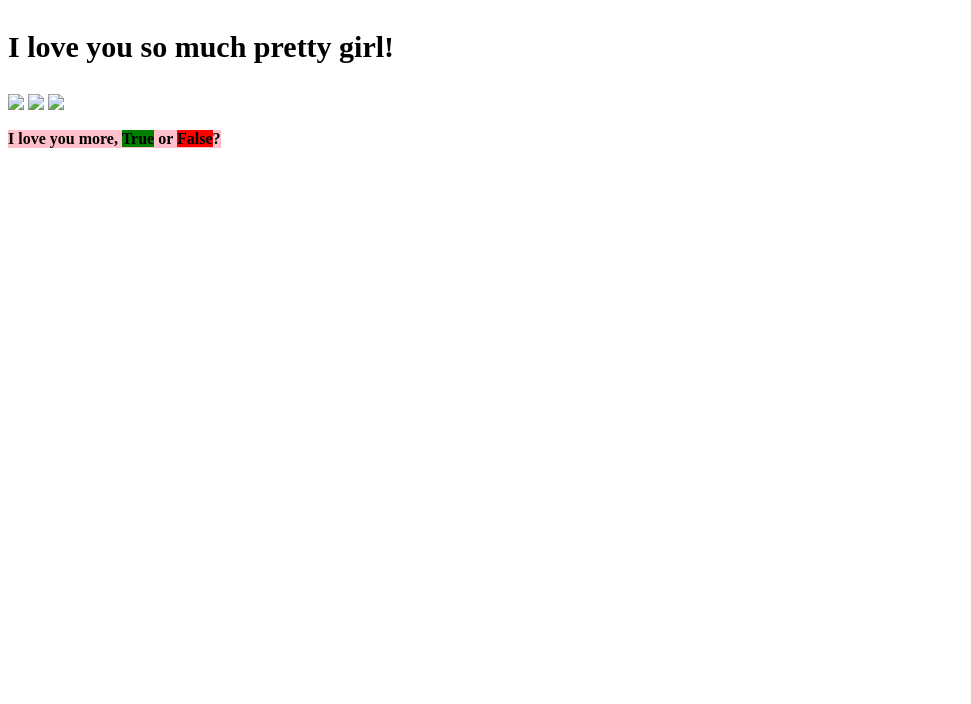
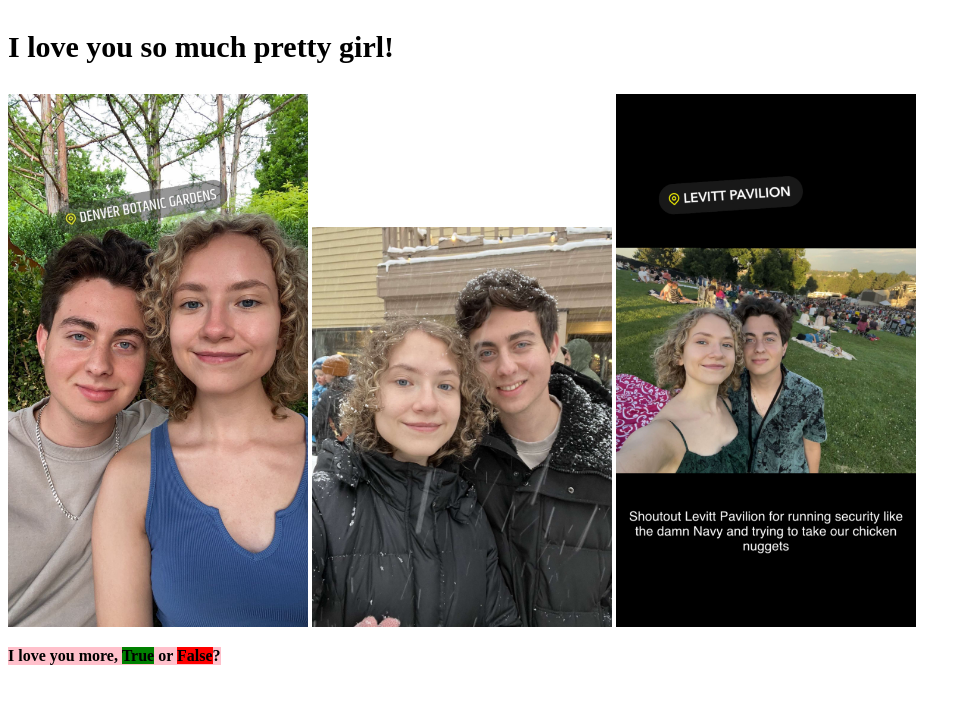
Before and after one commit to KSanchez623/KSanchez623.github.io, a plain HTML site: page index.html in a window 1280 px wide. Shown: the whole page, without its empty margins (0-971 px from the left). Drawn offline with Linux system fonts and the light colour scheme.

Commit message:
Update index.html

```diff
--- a/index.html
+++ b/index.html
@@ -12,9 +12,9 @@
   <body>
     <p class = "first_note">I love you so much pretty girl!</p>
 
-    <img class = "botanic" src = "anna_images/botanic.JPG">
-    <img class = "breck" src = "anna_images/breck.JPG">
-    <img class = "concert" src = "anna_images/concert.jpg">
+    <img class = "botanic" src = "images/botanic.JPG">
+    <img class = "breck" src = "images/breck.JPG">
+    <img class = "concert" src = "images/concert.jpg">
 
     <p class = "ily">I love you more, <span class = "ily_t">True</span> or <span class = "ily_f">False</span>?</p>
   </body>
```
